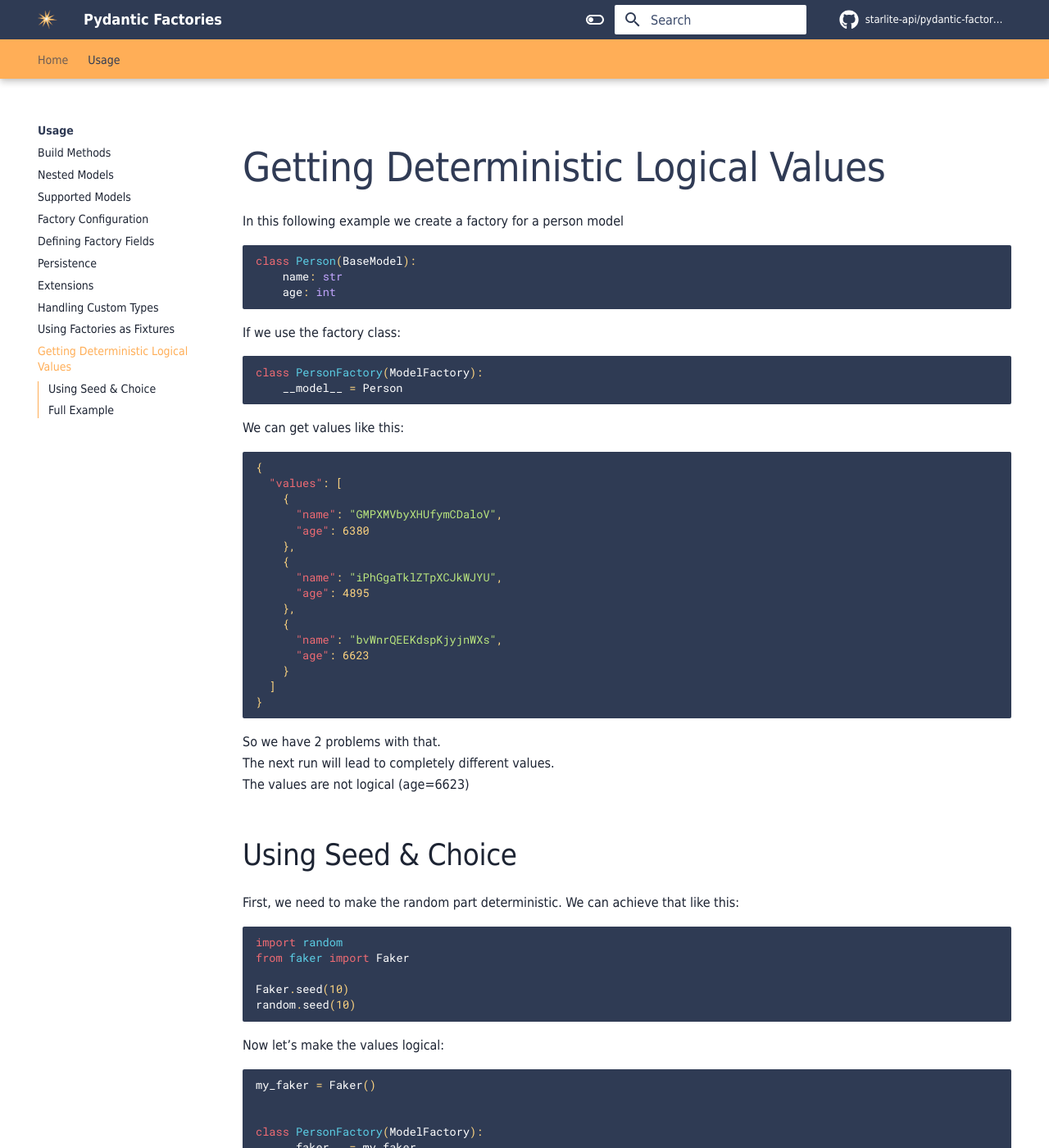
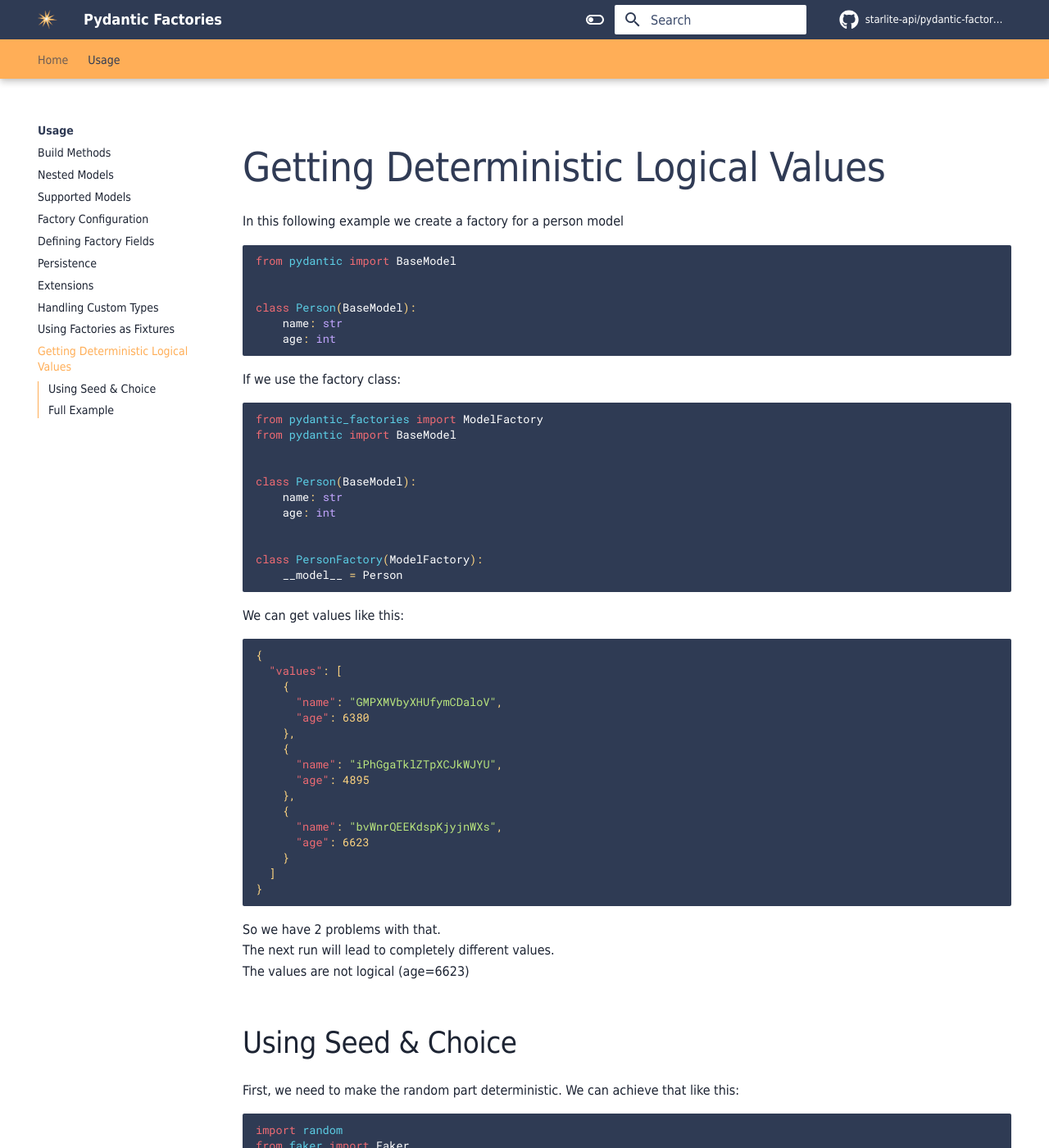
Before and after one commit to litestar-org/polyfactory, an MkDocs documentation site: the page built from docs/usage/9-getting-deterministic-logical-factories.md, in a window 1280 px wide and 1400 px high. Shown: the whole window at 82% size. Built offline with MkDocs 1.6.1 and Material for MkDocs 9.7.7, drawn with Linux system fonts in a browser that asks for light colours; comment, search, counter and statistics services are not loaded; some of the changed text lies outside the part shown.

Commit message:
markdown linting fix

````diff
--- a/docs/usage/9-getting-deterministic-logical-factories.md
+++ b/docs/usage/9-getting-deterministic-logical-factories.md
@@ -3,6 +3,9 @@
 In this following example we create a factory for a person model
 
 ```py
+from pydantic import BaseModel
+
+
 class Person(BaseModel):
     name: str
     age: int
@@ -11,6 +14,15 @@ class Person(BaseModel):
 If we use the factory class:
 
 ```py
+from pydantic_factories import ModelFactory
+from pydantic import BaseModel
+
+
+class Person(BaseModel):
+    name: str
+    age: int
+
+
 class PersonFactory(ModelFactory):
     __model__ = Person
 ```
@@ -55,7 +67,17 @@ random.seed(10)
 Now let’s make the values logical:
 
 ```py
+from random import choice
+from faker import Faker
+from pydantic_factories import ModelFactory, Use
+from pydantic import BaseModel
+
 my_faker = Faker()
+
+
+class Person(BaseModel):
+    name: str
+    age: int
 
 
 class PersonFactory(ModelFactory):
````
